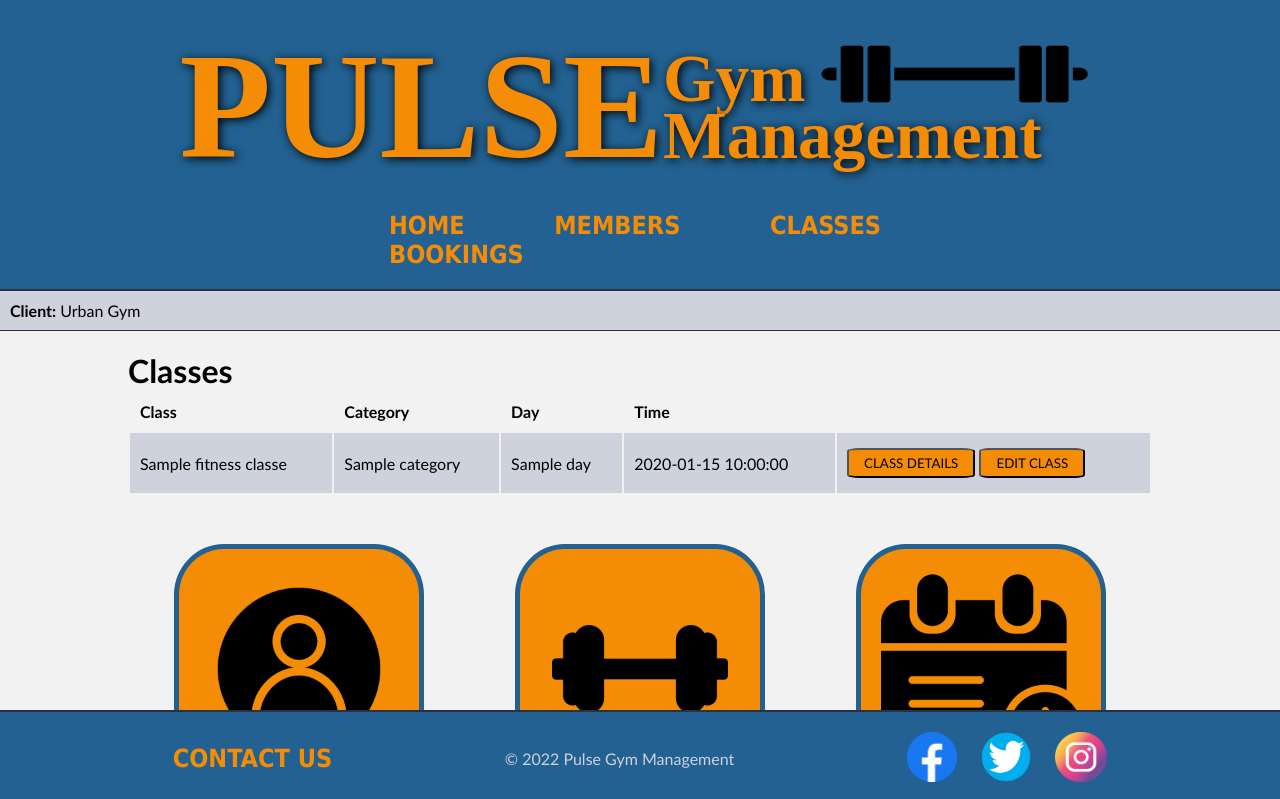
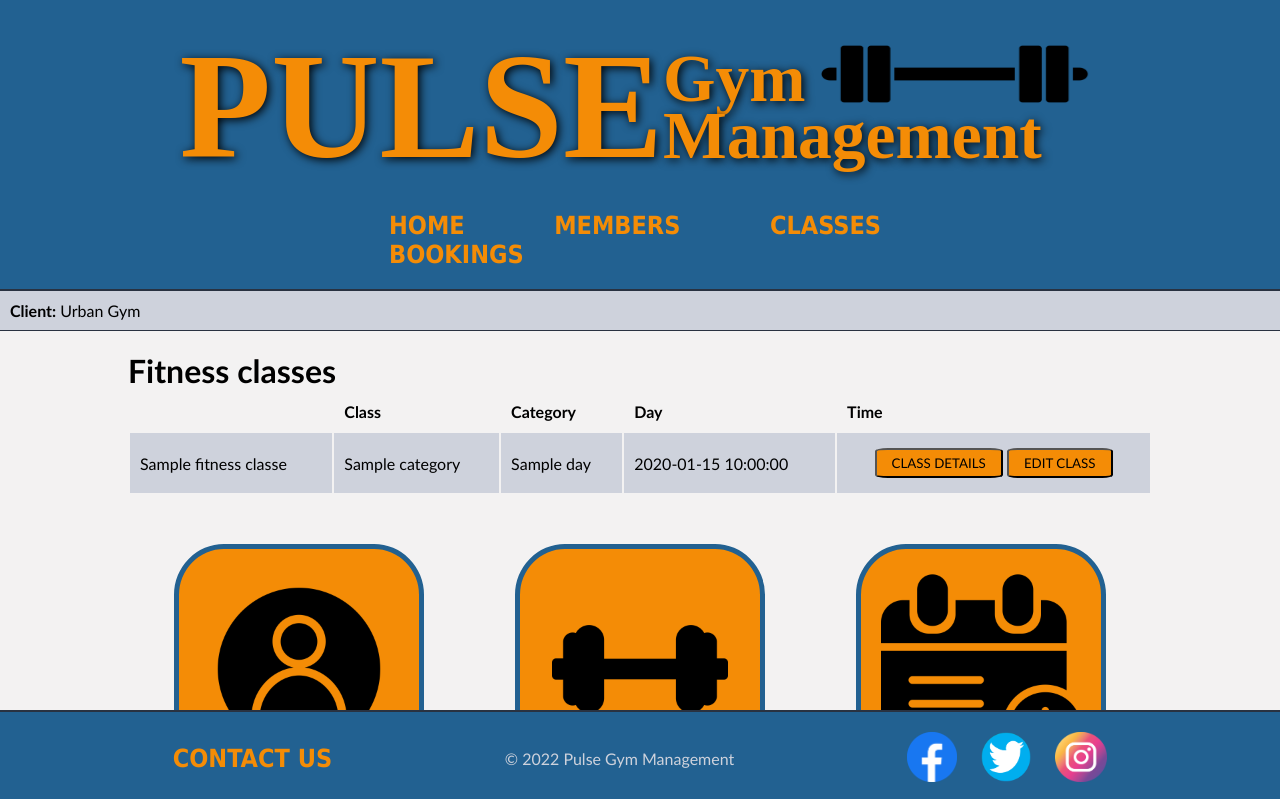
Before and after one commit to CLg003/Pulse_Gym_Management, a Flask app: page /fitness_classes in a window 1280 px wide. Shown: the top 799 px of the page. Run offline with Flask 2, Linux system fonts and the light colour scheme; a database or web service that is not in the repository returns one stand-in record (values such as "Sample title"); some libraries are stand-ins or nearby versions.

Commit message:
Small class category icons in class list tables and centred first and last columns of all tables.

```diff
--- a/static/style.css
+++ b/static/style.css
@@ -107,6 +107,10 @@
 
 table {
     width: 100%;
+}
+
+.td-column-center {
+    text-align: center;
 }
 
 tr:nth-child(even) {
--- a/templates/bookings/index.html
+++ b/templates/bookings/index.html
@@ -4,7 +4,7 @@
 <h1>Bookings</h1>
 <table>
     <tr>
-        <th>#</th>
+        <th>Booking Ref #</th>
         <th>First Name</th>
         <th>Last Name</th>
         <th>Class</th>
@@ -13,13 +13,13 @@
     </tr>
     {% for booking in bookings %}
         <tr>
-            <td>{{ booking.id }}</td>
+            <td class="td-column-center">{{ booking.id }}</td>
             <td>{{ booking.member.first_name }}</td>
             <td>{{ booking.member.last_name }}</td>
             <td>{{ booking.fitness_class.name }}</td>
             <td>{{ booking.fitness_class.day }}</td>
             <td>{{ booking.fitness_class.time }}</td>
-            <td>
+            <td class="td-column-center">
                 <button type="button" id="details-button"><a href="/bookings/{{ booking.id }}">Booking Details</a></button>
                 <button type="button" id="edit-button"><a href="/bookings/{{ booking.id }}/edit">Edit Booking</a></button>
             </td>
--- a/templates/fitness_classes/index.html
+++ b/templates/fitness_classes/index.html
@@ -1,10 +1,10 @@
 {% extends 'base.html' %}
 {% block content %}
 
-<h1>Classes</h1>
+<h1>Fitness classes</h1>
 <table>
     <tr>
-        <!-- <th>(icon)</th> -->
+        <th id="table-header-1"></th>
         <th>Class</th>
         <th>Category</th>
         <th>Day</th>
@@ -12,18 +12,20 @@
     </tr>
     {% for fitness_class in fitness_classes %}
         <tr>
-            <!-- {% if fitness_class.category == "Gym" %}
-                <td><img src="static/images/noun-barbell-2291019.png" alt="Small barbell icon" height="15px"></td>
+
+            {% if fitness_class.category == "Gym" %}
+                <td class="td-column-center"><img src="static/images/noun-barbell-2291019.png" alt="Small barbell icon" height="15px"></td>
             {% elif fitness_class.category == "Cardio" %}
-                <td><img src="static/images/noun-heart-1067505.png" alt="Small heart icon" height="25px"></td>
-            {% elif fitness_class_category == "Mind & Body" %}
-                <td><img src="static/images/noun-yoga-1933061.png" alt="Small yoga pose icon" height="25px"></td>
-            {% endif %} -->
+                <td class="td-column-center"><img src="static/images/noun-heart-1067505.png" alt="Small heart icon" height="25px"></td>
+            {% elif fitness_class.category == "Mind & Body" %}
+                <td class="td-column-center"><img src="static/images/noun-yoga-1933061.png" alt="Small yoga icon" height="25px"></td>
+            {% endif %}
+
             <td>{{ fitness_class.name }}</td>
             <td>{{ fitness_class.category }}</td>
             <td>{{ fitness_class.day }}</td>
             <td>{{ fitness_class.time }}</td>
-            <td>
+            <td class="td-column-center">
                 <button type="button" id="details-button"><a href="/fitness_classes/{{ fitness_class.id }}">Class Details</a></button>
                 <button type="button" id="edit-button"><a href="/fitness_classes/{{ fitness_class.id }}/edit">Edit Class</a></button>
             </td>
--- a/templates/fitness_classes/show.html
+++ b/templates/fitness_classes/show.html
@@ -34,12 +34,12 @@
         </tr>
         {% for member in members %}
             <tr>
-                <td>{{ member.id }}</td>
+                <td class="td-column-center">{{ member.id }}</td>
                 <td>{{ member.first_name }}</td>
                 <td>{{ member.last_name }}</td>
                 <td>{{ member.address }}</td>
                 <td>{{ member.email }}</td>
-                <td>
+                <td class="td-column-center">
                     <button type="button" id="details-button"><a href="/members/{{ member.id }}">Member Details</a></button>
                 </td>
             </tr>
--- a/templates/members/hi.html
+++ /dev/null
@@ -1 +0,0 @@
-{% extends 'base.html' %}
--- a/templates/members/index.html
+++ b/templates/members/index.html
@@ -4,7 +4,7 @@
 <h1>Members</h1>
 <table>
     <tr>
-        <th>Member ID</th>
+        <th id="table-header-1">Member ID</th>
         <th>First Name</th>
         <th>Last Name</th>
         <th>Address</th>
@@ -13,12 +13,12 @@
     </tr>
     {% for member in members %}
         <tr>
-            <td>{{ member.id }}</td>
+            <td class="td-column-center">{{ member.id }}</td>
             <td>{{ member.first_name }}</td>
             <td>{{ member.last_name }}</td>
             <td>{{ member.address }}</td>
             <td>{{ member.email }}</td>
-            <td>
+            <td class="td-column-center">
                 <button type="button" id="details-button"><a href="/members/{{ member.id }}">Member Details</a></button>
                 <button type="button" id="edit-button"><a href="/members/{{ member.id }}/edit">Edit Member</a></button>
             </td>
```
Also changed, not shown: templates/index.html (+10 -8 lines), templates/members/show.html (+4 -3 lines).
